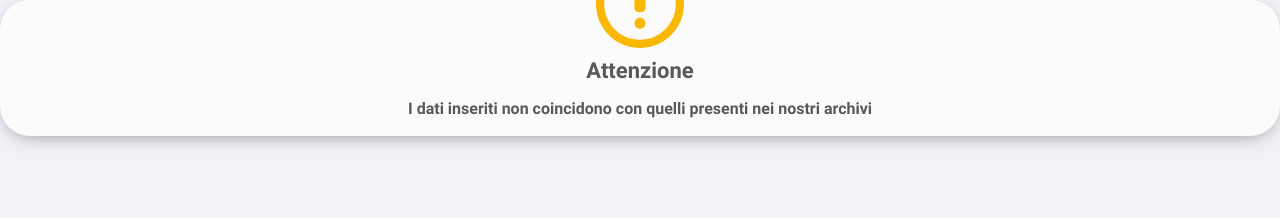
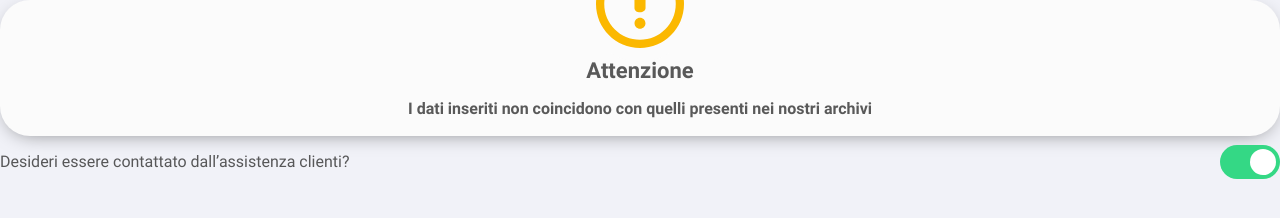
Before and after one commit to GIT-TRIPLESENSE/app-pitagora, a website: page src/pages/Modal-Registrazione/Help-Registrazione.html in a window 1280 px wide. Drawn offline with nearby package versions, Linux system fonts and the light colour scheme; files that its build step writes are made by us from their sources; files whose address does not match are found by name.

Commit message:
switch button

```diff
--- /dev/null
+++ b/src/components/Switch/switch.scss
@@ -0,0 +1,50 @@
+.btnSwitch {
+    position: relative;
+    display: inline-block;
+    min-width: 60px;
+    height: 34px;
+
+    &__slider {
+        position: absolute;
+        cursor: pointer;
+        top: 0;
+        left: 0;
+        right: 0;
+        bottom: 0;
+        background-color: #ccc;
+        -webkit-transition: .4s;
+        transition: .4s;
+        border-radius: 34px;
+}
+
+    &__slider:before {
+        position: absolute;
+        content: "";
+        height: 26px;
+        width: 26px;
+        left: 4px;
+        bottom: 4px;
+        background-color: white;
+        -webkit-transition: .4s;
+        transition: .4s;
+        border-radius: 50%;
+    }
+
+    input {
+        opacity: 0;
+        width: 0;
+        height: 0;
+    }
+    input:focus {
+        outline: none;
+    }
+
+    input:checked + .btnSwitch__slider {
+        background-color: #34D885;
+    }
+
+    input:checked + .btnSwitch__slider:before{
+        transform: translateX(26px);
+    }
+
+}
--- a/src/pages/Modal-Registrazione/Help-Registrazione.html
+++ b/src/pages/Modal-Registrazione/Help-Registrazione.html
@@ -9,7 +9,7 @@
     <title>Sample Modal registrazione</title>
 </head>
 <body>
-    <div class="page-container help-registrazione">
+    <div class="page-container modal-sample">
 
         <!-- alert message component -->
         <div class="alert flex-column">
@@ -23,8 +23,22 @@
                 <p>I dati inseriti non coincidono con quelli presenti nei nostri archivi</p>
             </div>
         </div>
+        <!-- fine alert message component -->
 
-        <!-- fine alert message component -->
+
+        <!-- sample random text + switch button component  -->
+        <div class="row">
+            <p class="description">Desideri essere contattato dall’assistenza clienti?</p>
+                            <!-- switch component -->
+                            <label class="btnSwitch">
+                                    <input type="checkbox" checked>
+                                    <span class="btnSwitch__slider"></span>
+                            </label>
+                            <!--fine switch component -->
+        </div>
+        <!--fine sample random text + switch button component  -->
+
+
 
     </div>
 </body>
--- a/src/pages/Modal-Registrazione/help-registrazione.scss
+++ b/src/pages/Modal-Registrazione/help-registrazione.scss
@@ -1,3 +1,4 @@
 
 
 @import '../../components/Alert/alert.scss';
+@import '../../components/Switch/switch.scss';
--- a/src/scss/_base.scss
+++ b/src/scss/_base.scss
@@ -100,7 +100,13 @@ html {
 	&:visited {
 		color: $accent-color;
 	}
+}
 
+.description {
+	opacity: 0.8;
+	color: $text-color;
+	font-size: 16px;
+	font-family: Roboto;
 }
 
 @import '../pages/Dashboard-Login/index.scss';
```
Also changed, not shown: src/pages/Documenti-Legali/Documenti-legali.html (+0 -1 lines), src/pages/index.html (+23 -0 lines).
